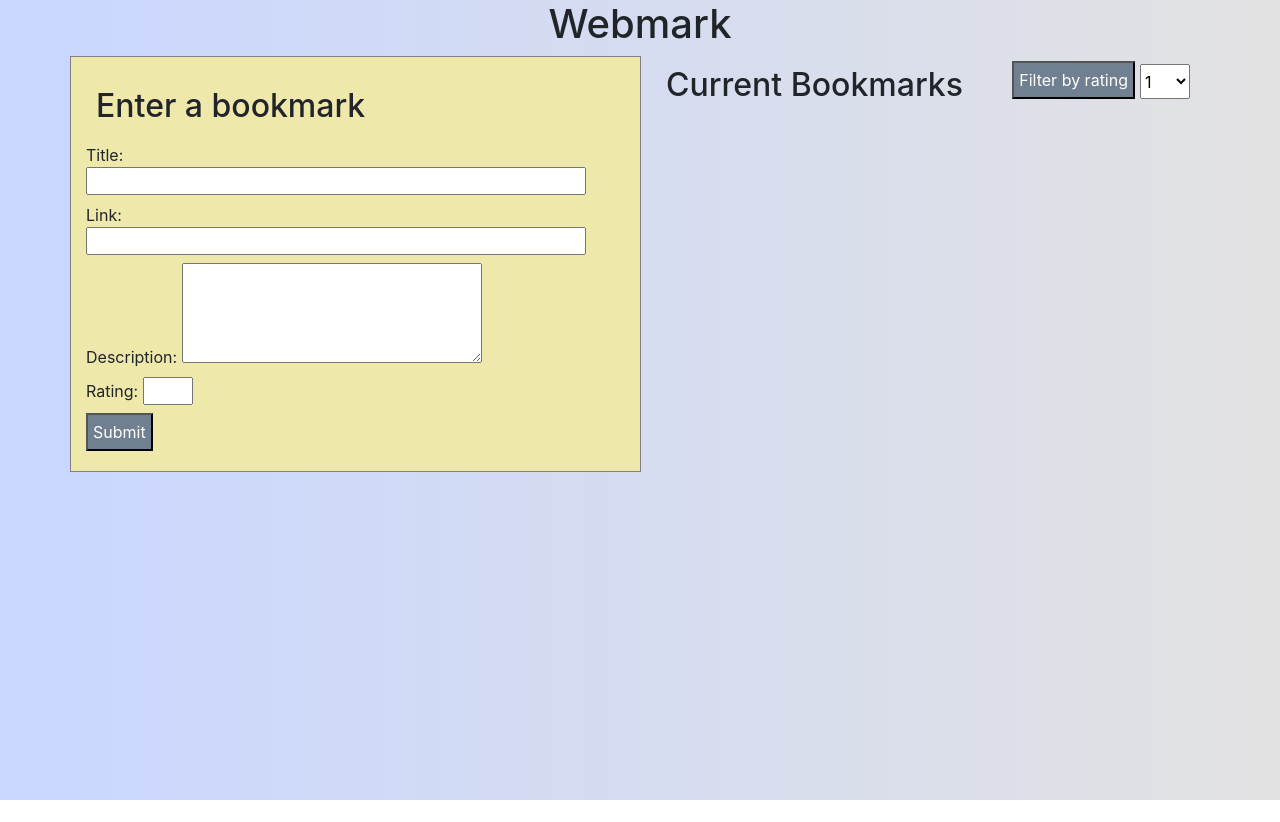
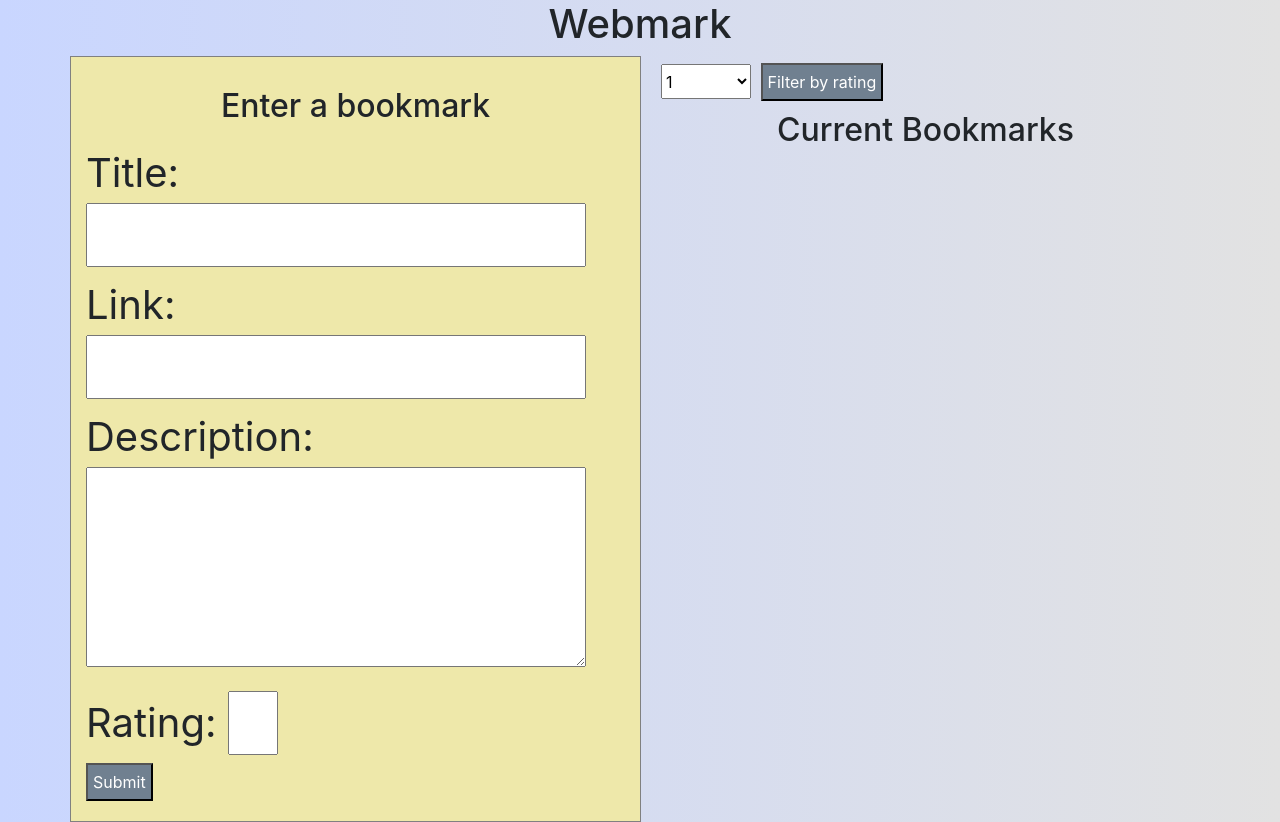
Before and after one commit to DhungelS/bookmarks-app, a plain HTML site: page index.html in a window 1280 px wide. Before the commit the page ends 800 px from the top, so only its background shows below. Drawn offline with nearby package versions, Linux system fonts and the light colour scheme; no server answers.

Commit message:
Update styles.css

```diff
--- a/css/styles.css
+++ b/css/styles.css
@@ -12,13 +12,11 @@ header {
   text-align: center;
 }
 
-textarea {
-  width: 300px;
-  height: 100px;
-}
+
 input {
   width: 500px;
 }
+
 
 .input-info {
  padding: 5px;
@@ -40,15 +38,22 @@ button {
 .container {
   margin: 0 auto;
 }
-
+.col h2{
+text-align: center;
+}
 section h2 {
 padding: 10px;
-
 }
 
 label {
-  display: inline-block;
   width: 100%;
+  font-size: 40px;
+}
+
+textarea {
+  width: 500px;
+  height: 200px;
+  font-size: 10px;
 }
 
 .bookmark-item {
@@ -59,12 +64,11 @@ label {
   margin: 10px;
 }
 
-#filter-btn, #rating-filter{
-  float: right;
+
+ .current-bookmarks select{
+ margin-left: 50px;
 }
-#filter-btn {
-  margin-top : 5px;
-}
+
 
 .info {
   display: none;
@@ -75,7 +79,7 @@ label {
 }
 
 #rating-filter{
-  width: 50px;
+  width: 90px;
   height: 35px;
   margin: 8px 5px 0px 5px;
 }
```
